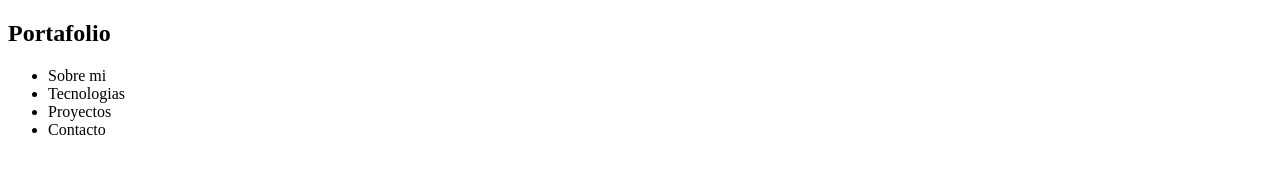
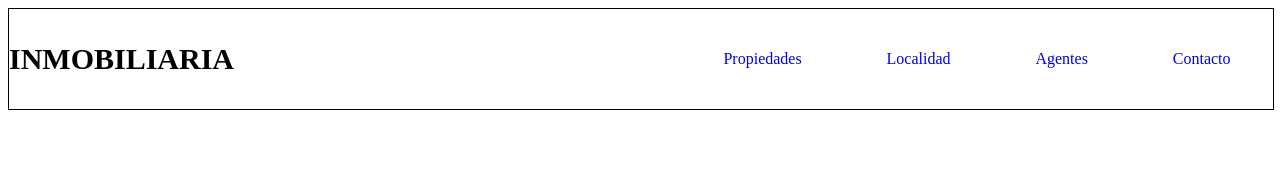
Before and after one commit to Ivan-Yang25/inmobiliaria, a website: page index.html in a window 1280 px wide. Drawn offline with Linux system fonts and the light colour scheme.

Commit message:
Creando las distintas hojas de estilos y un poco el header

```diff
--- a/index.html
+++ b/index.html
@@ -3,8 +3,8 @@
 <head>
     <meta charset="UTF-8">
     <meta name="viewport" content="width=device-width, initial-scale=1.0">
-    <link rel="stylesheet" href="css/styles.css" type="text/css" />
-    <title>Portafolio - Ivan Yang</title>
+    <link rel="stylesheet" href="css/base.css" type="text/css" />
+    <title>Inmobiliaria - Ivan Yang</title>
 </head>
 <body>
 
@@ -13,21 +13,21 @@
         <nav class="header__nav">
 
             <h1 class="nav__titulo">
-                Portafolio
+                Inmobiliaria
             </h1>
 
             <ul class="nav__list">
                 <li class="ul__list">
-                    <a class="li__link"> Sobre mi</a>
+                    <a href="#" class="li__link">Propiedades</a>
                 </li>
                 <li class="ul__list">
-                    <a class="li__link">Tecnologias</a>
+                    <a href="#" class="li__link">Localidad</a>
                 </li>
                 <li class="ul__list">
-                    <a class="li__link">Proyectos</a>
+                    <a href="#" class="li__link">Agentes</a>
                 </li>
                 <li class="ul__list">
-                    <a class="li__link">Contacto</a>
+                    <a href="#" class="li__link">Contacto</a>
                 </li>
             </ul>
         </nav>
--- /dev/null
+++ b/scss/_header.scss
@@ -0,0 +1,32 @@
+
+/*Estilos header*/
+
+.header {
+    width: 100%;
+    height: 100px;
+    border: 1px solid black;
+
+    .header__nav {
+        height: 100%;
+        width: 100%;
+        display: grid;
+        grid-template-columns: repeat(2, 1fr);
+        align-items: center;
+
+        .nav__titulo {
+            text-transform: uppercase;
+            font-size: 30px;
+        }
+
+        .nav__list {
+            display: flex;
+            justify-content: space-around;
+            list-style: none;
+
+            .ul__list a {
+                text-decoration: none;
+            }
+        }
+
+    }
+}
--- /dev/null
+++ b/scss/base.scss
@@ -0,0 +1,4 @@
+/*Import de todas las hojas scss*/
+@import "header";
+@import "main";
+@import "footer";
```
Also changed, not shown: css/base.css (added), css/styles.css (deleted), scss/_footer.scss (added), scss/_main.scss (added), scss/styles.scss (deleted), 2 other files.
